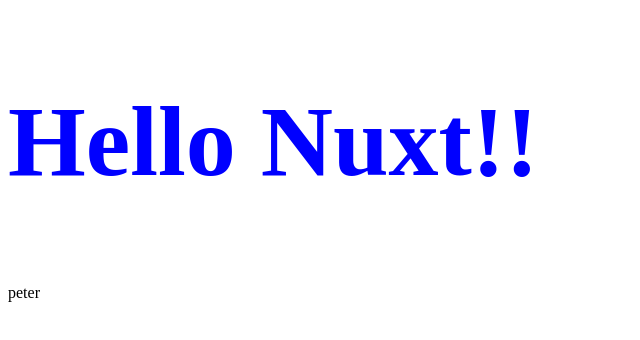
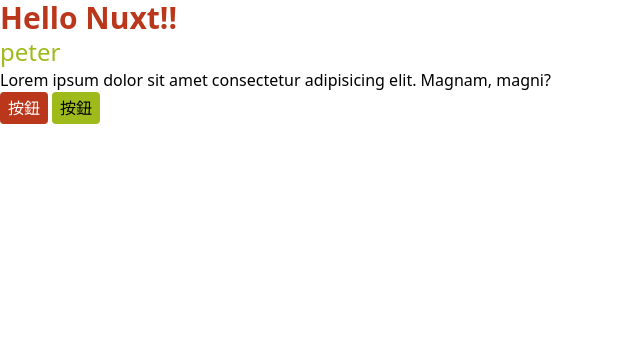
Before and after one commit to peter-3tgds/nuxt-practice-250102, a Nuxt app: page / in a window 1280 px wide. Shown: the top 340 px of the page, without its empty margins (0-640 px from the left). Built offline with nearby package versions, Linux system fonts and the light colour scheme.

Commit message:
install tailwindcss tailwindcss-prettier

```diff
--- a/app.vue
+++ b/app.vue
@@ -1,12 +1,17 @@
 <template>
-  <div>
-    <h1 class="title">Hello Nuxt!!</h1>
-    <p>{{ name }}</p>
+  <div class="container">
+    <h1 class="text-3xl font-bold text-primary">Hello Nuxt!!</h1>
+    <p class="text-2xl text-secondary">{{ name }}</p>
+    <p>Lorem ipsum dolor sit amet consectetur adipisicing elit. Magnam, magni?</p>
+    <div class="flex space-x-1">
+      <button type="button" class="btn btn-primary">按鈕</button>
+      <button type="button" class="btn btn-secondary">按鈕</button>
+    </div>
   </div>
 </template>
 
 <script setup>
-const name = 'peter'
+const name = ref('peter')
 </script>
 
 <style lang="scss" scoped>
--- /dev/null
+++ b/assets/stylesheet/main.scss
@@ -0,0 +1,29 @@
+@tailwind base;
+@tailwind components;
+@tailwind utilities;
+
+
+
+@layer base {
+  body {
+    @apply text-base;
+  }
+}
+
+@layer components {
+  .btn {
+    @apply px-2 py-1 rounded transition-colors hover:bg-opacity-90;
+  }
+
+  .btn-primary {
+    @apply bg-primary text-white;
+  }
+
+  .btn-secondary {
+    @apply bg-secondary text-black;
+  }
+}
+
+@layer utilities {
+
+}
--- a/nuxt.config.ts
+++ b/nuxt.config.ts
@@ -1,4 +1,6 @@
 // https://nuxt.com/docs/api/configuration/nuxt-config
 export default defineNuxtConfig({
-  devtools: { enabled: true }
+  devtools: { enabled: true },
+  modules: ['@nuxtjs/tailwindcss'],
+  css: ['~/assets/stylesheet/main.scss']
 })
--- a/package.json
+++ b/package.json
@@ -15,11 +15,13 @@
   },
   "devDependencies": {
     "@nuxtjs/eslint-config": "^12.0.0",
+    "@nuxtjs/tailwindcss": "^6.12.0",
     "eslint": "^8.57.0",
     "eslint-config-prettier": "^9.1.0",
     "eslint-plugin-prettier": "^5.1.3",
     "nuxt": "^3.12.2",
     "prettier": "^3.3.2",
+    "prettier-plugin-tailwindcss": "^0.6.5",
     "sass": "^1.77.6"
   }
 }
--- /dev/null
+++ b/tailwind.config.js
@@ -0,0 +1,16 @@
+/** @type {import('tailwindcss').Config} */
+export default {
+  content: [],
+  theme: {
+    extend: {
+      colors: {
+        primary: '#BB371B',
+        secondary: '#9FBB1B'
+      }
+    },
+    container: {
+      center: true
+    }
+  },
+  plugins: []
+}
```
Also changed, not shown: .prettierrc.cjs, 1 other file (tests, documents, lock files or other folders).
